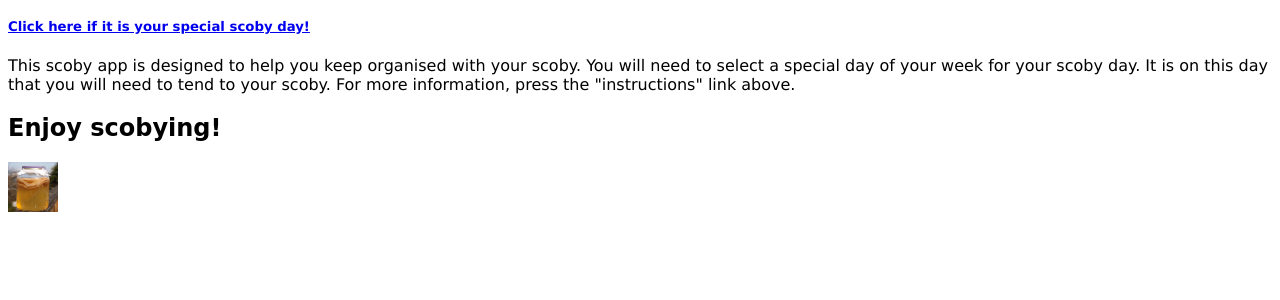
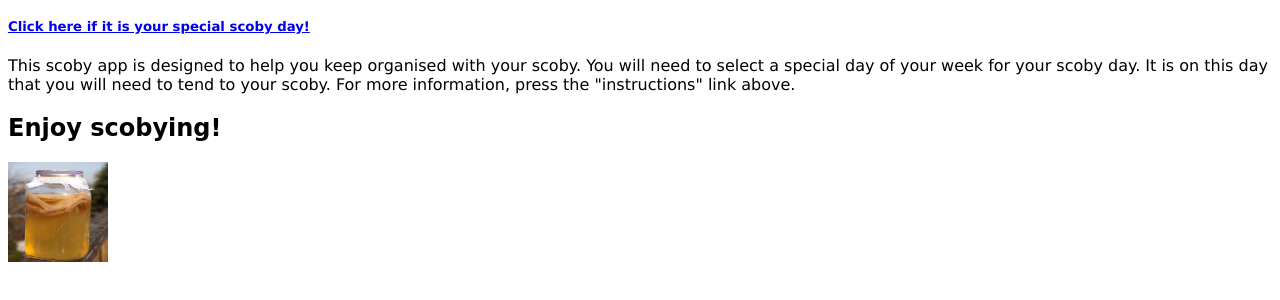
Before and after one commit to MrMan179/test, a plain HTML site: page index.html in a window 1280 px wide. Shown: the part 100-400 px from the top of the page. Drawn offline with Linux system fonts and the light colour scheme.

Commit message:
Update index.html

```diff
--- a/index.html
+++ b/index.html
@@ -14,6 +14,6 @@
         <h5 style="font-family:verdana"><a href="scobyDay.html"=>Click here if it is your special scoby day!</a></h5>
         <p style="font-family:verdana">This scoby app is designed to help you keep organised with your scoby. You will need to select a special day of your week for your scoby day. It is on this day that you will need to tend to your scoby. For more information, press the "instructions" link above.</p>
         <h2 class="a">Enjoy scobying!</h2>
-        <img src="scobyImage.jpg" width="50" height="50"></img>
+        <img src="scobyImage.jpg" width="100" height="100"></img>
     </body>
 </html>
```
